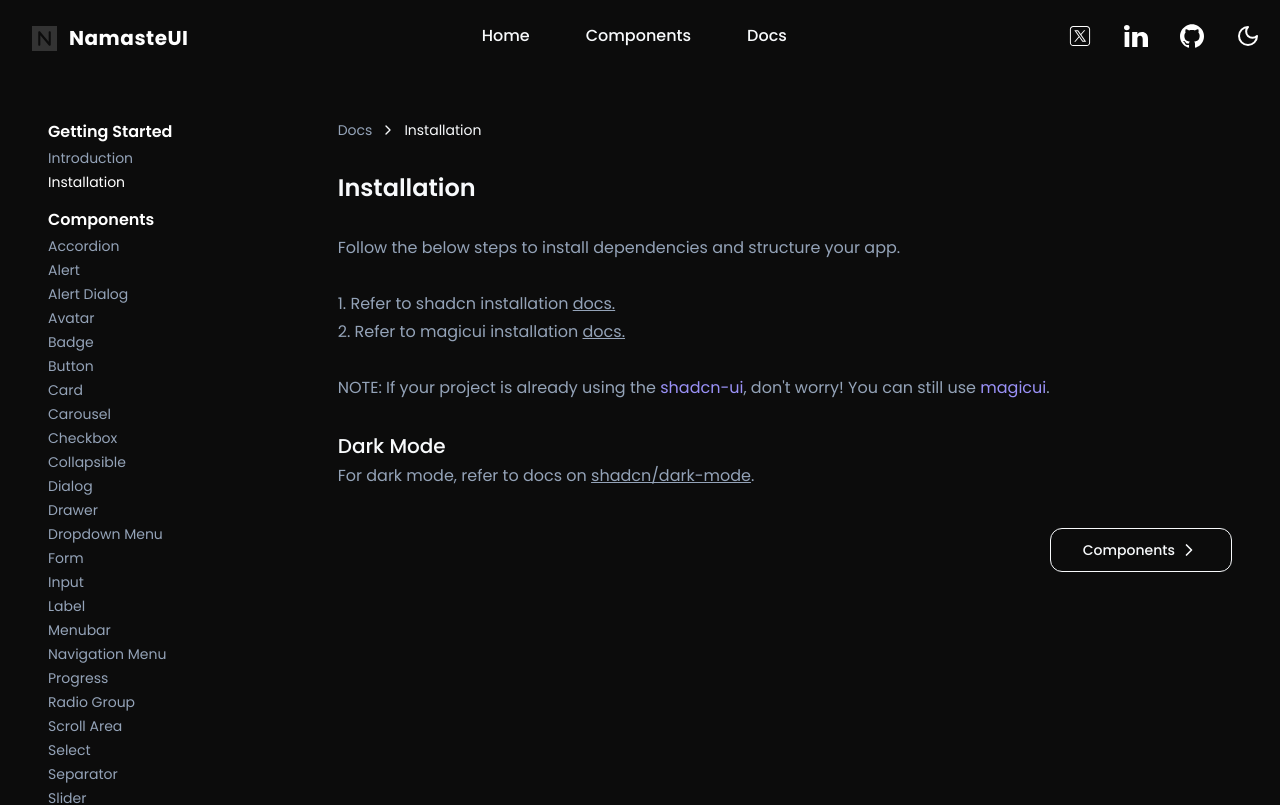
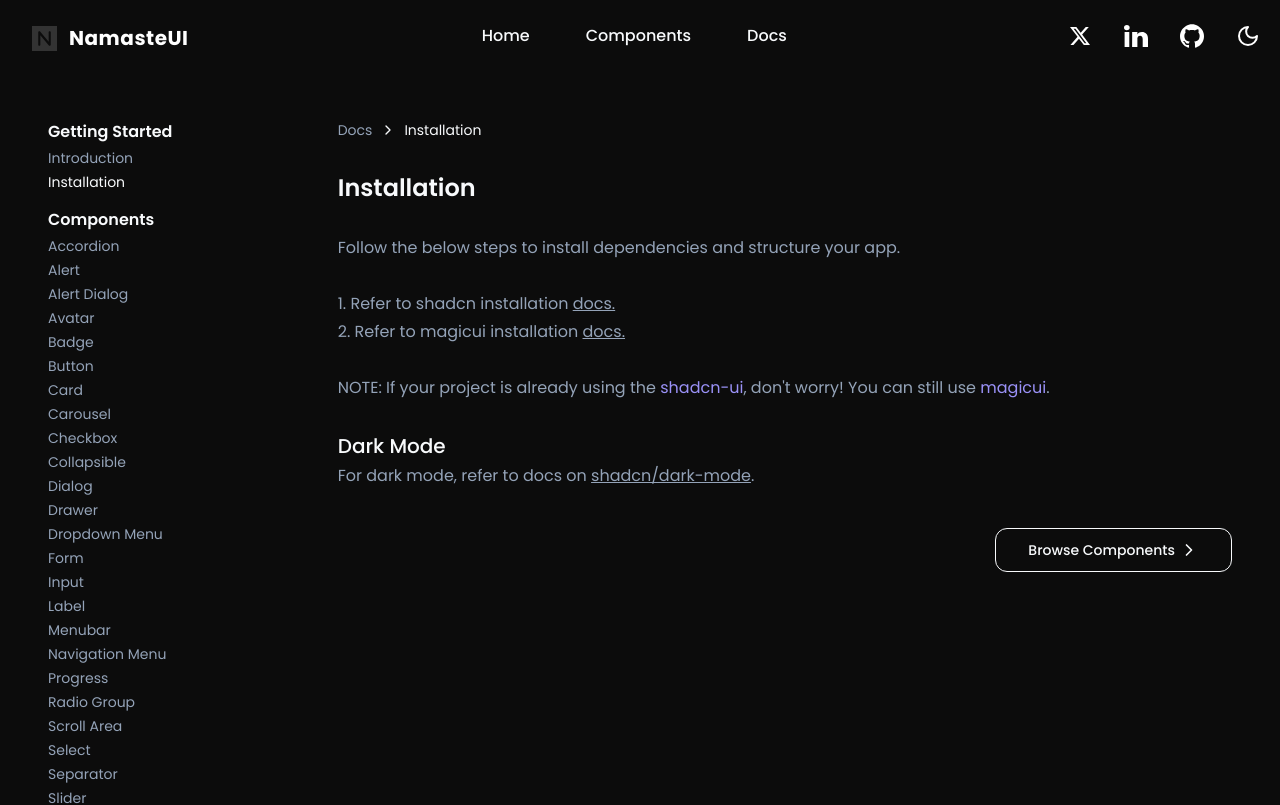
Before and after one commit to shashank-2310/namasteui, a Next.js app: page /docs/installation in a window 1280 px wide. Shown: the top 805 px of the page. Built offline with nearby package versions, Linux system fonts and the light colour scheme.

Commit message:
Some refactorings

```diff
--- a/app/(root)/docs/installation/page.tsx
+++ b/app/docs/installation/page.tsx
@@ -50,8 +50,8 @@
             </div>
             <div className="w-full justify-end flex mt-2">
                 <Button variant={"outline"} size={"lg"} className='w-fit text-sm rounded-xl border-foreground hover:bg-foreground hover:text-background'>
-                    <Link href={"/components"} className='flex items-center gap-1'>
-                        Components <ChevronRight className='size-5' />
+                    <Link href={"/docs/components"} className='flex items-center gap-1'>
+                        Browse Components <ChevronRight className='size-5' />
                     </Link>
                 </Button>
             </div>
--- a/components/shared/Hero.tsx
+++ b/components/shared/Hero.tsx
@@ -27,7 +27,7 @@
                 </p>
                 <div className='flex flex-col lg:flex-row gap-5 lg:gap-8 mt-1 sm:mt-0'>
                     <Button size="lg" className='rounded-xl hover:bg-purple'>
-                        <Link href={"/components"} className='flex flex-row gap-1 items-center text-base'>
+                        <Link href={"/docs/components"} className='flex flex-row gap-1 items-center text-base'>
                             Browse Components
                             <ChevronRight />
                         </Link>
--- a/components/shared/IconsProvider.tsx
+++ b/components/shared/IconsProvider.tsx
@@ -17,8 +17,8 @@
         </svg>
     ),
     twitter: (props: IconProps) => (
-        <svg {...props} fill="currentColor" xmlns="http://www.w3.org/2000/svg" viewBox="0 0 50 50">
-            <path d="M 11 4 C 7.1456661 4 4 7.1456661 4 11 L 4 39 C 4 42.854334 7.1456661 46 11 46 L 39 46 C 42.854334 46 46 42.854334 46 39 L 46 11 C 46 7.1456661 42.854334 4 39 4 L 11 4 z M 11 6 L 39 6 C 41.773666 6 44 8.2263339 44 11 L 44 39 C 44 41.773666 41.773666 44 39 44 L 11 44 C 8.2263339 44 6 41.773666 6 39 L 6 11 C 6 8.2263339 8.2263339 6 11 6 z M 13.085938 13 L 22.308594 26.103516 L 13 37 L 15.5 37 L 23.4375 27.707031 L 29.976562 37 L 37.914062 37 L 27.789062 22.613281 L 36 13 L 33.5 13 L 26.660156 21.009766 L 21.023438 13 L 13.085938 13 z M 16.914062 15 L 19.978516 15 L 34.085938 35 L 31.021484 35 L 16.914062 15 z"></path>
+        <svg {...props} fill="currentColor" role="img" viewBox="0 0 24 24" xmlns="http://www.w3.org/2000/svg">
+            <path d="M18.901 1.153h3.68l-8.04 9.19L24 22.846h-7.406l-5.8-7.584-6.638 7.584H.474l8.6-9.83L0 1.154h7.594l5.243 6.932ZM17.61 20.644h2.039L6.486 3.24H4.298Z" />
         </svg>
     ),
     nav: (props: IconProps) => (
--- a/components/shared/Navbar.tsx
+++ b/components/shared/Navbar.tsx
@@ -22,21 +22,21 @@
                     <h1 className='font-semibold lg:font-bold text-lg lg:text-xl tracking-wide'>NamasteUI</h1>
                 </Link>
             </Button>
-            <nav className='hidden sm:flex flex-row gap-3 lg:gap-6 items-center'>
+            <nav className='hidden sm:flex flex-row gap-2 lg:gap-6 items-center'>
                 <Button variant="link" className='text-base'>
                     <Link href={"/"} className={`${pathName == '/' ? 'underline' : ''}`}>Home</Link>
                 </Button>
                 <Button variant="link" className='text-base'>
-                    <Link href={"/components"} className={`${pathName == '/components' ? 'underline' : ''}`}>Components</Link>
+                    <Link href={"/docs/components"} className={`${pathName == '/docs/components' ? 'underline' : ''}`}>Components</Link>
                 </Button>
                 <Button variant="link" className='text-base'>
                     <Link href={"/docs"} className={`${pathName == '/docs' ? 'underline' : ''}`}>Docs</Link>
                 </Button>
             </nav>
-            <div className="flex flex-row items-center gap-1 sm:gap-3 lg:gap-6">
+            <div className="flex flex-row items-center gap-1 sm:gap-2 lg:gap-6">
                 <Button variant="ghost" size="icon" className='dark:hover:bg-white dark:hover:text-black hover:bg-black hover:text-white'>
                     <Link href={"https://twitter.com/shashankgupta_2"} rel="noopener noreferrer" target='_blank'>
-                        <Icons.twitter className='size-5 sm:size-6' />
+                        <Icons.twitter className='size-4 sm:size-5' />
                     </Link>
                 </Button>
                 <Button variant="ghost" size="icon" className='dark:hover:bg-white dark:hover:text-black hover:bg-black hover:text-white'>
--- a/components/shared/SideNav.tsx
+++ b/components/shared/SideNav.tsx
@@ -2,7 +2,7 @@
 import Link from 'next/link'
 import { usePathname } from 'next/navigation';
 import React from 'react'
-import componentList from '@/app/(root)/components/componentList.json'
+import componentList from '@/app/docs/components/componentList.json'
 import { ScrollArea } from '../ui/scroll-area';
 
 const SideNav = () => {
@@ -11,17 +11,17 @@
     return (
         <ScrollArea className='scroll-smooth flex flex-col py-2 px-4 sm:p-7 lg:p-12 h-full sm:h-screen text-left'>
             <div className="flex flex-col gap-1">
-                <span className='text-base font-semibold text-black dark:text-white'>Getting Started</span>
-                <Link href={"/docs"} className={`${pathName == '/docs' ? 'text-white' : 'text-muted-foreground'}  text-sm hover:underline`}>Introduction</Link>
-                <Link href={"/docs/installation"} className={`${pathName == '/docs/installation' ? 'text-white' : 'text-muted-foreground'}  text-sm hover:underline`}>Installation</Link>
+                <span className='text-base font-semibold text-secondary-foreground'>Getting Started</span>
+                <Link href={"/docs"} className={`${pathName == '/docs' ? 'text-secondary-foreground' : 'text-muted-foreground'}  text-sm hover:underline`}>Introduction</Link>
+                <Link href={"/docs/installation"} className={`${pathName == '/docs/installation' ? 'text-secondary-foreground' : 'text-muted-foreground'}  text-sm hover:underline`}>Installation</Link>
             </div>
             <div className="flex flex-col gap-1 mt-4">
-                <span className='text-base font-semibold text-black dark:text-white'>Components</span>
+                <span className='text-base font-semibold text-secondary-foreground'>Components</span>
                 {componentList.components.map((item) => (
                     <Link
                         key={item.name}
-                        href={`/components/${item.link}`}
-                        className={`${pathName == `/components/${item.link}` ? 'text-white' : 'text-muted-foreground'} text-sm hover:underline capitalize`}
+                        href={`/docs/components/${item.link}`}
+                        className={`${pathName == `/docs/components/${item.link}` ? 'text-secondary-foreground' : 'text-muted-foreground'} text-sm hover:underline capitalize`}
                     >
                         {item.name}
                     </Link>
```
Also changed, not shown: app/docs/components/componentList.json (renamed from app/(root)/components/componentList.json), app/docs/components/page.tsx (renamed from app/(root)/components/page.tsx), app/docs/layout.tsx (renamed from app/(root)/layout.tsx), app/docs/page.tsx (renamed from app/(root)/docs/page.tsx).
